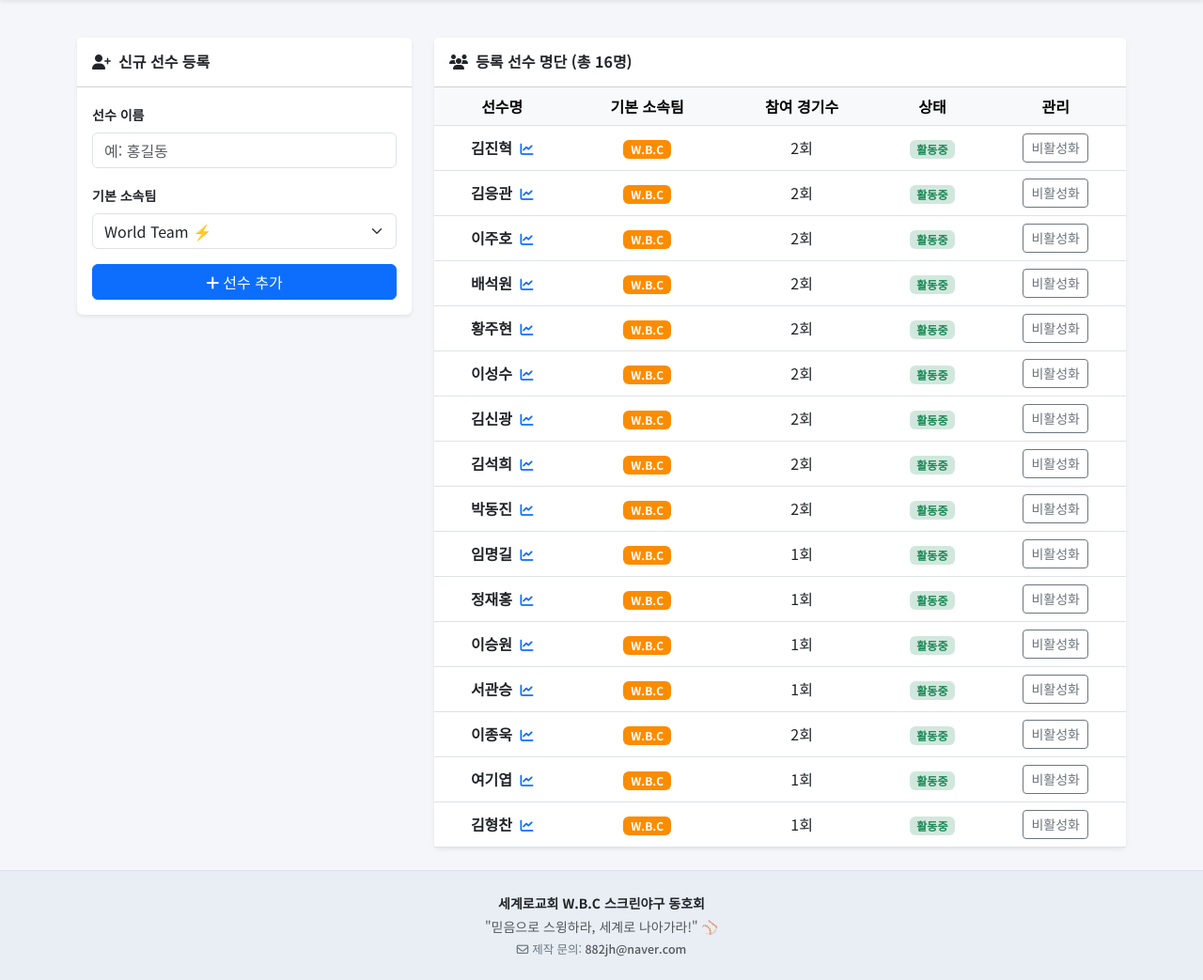
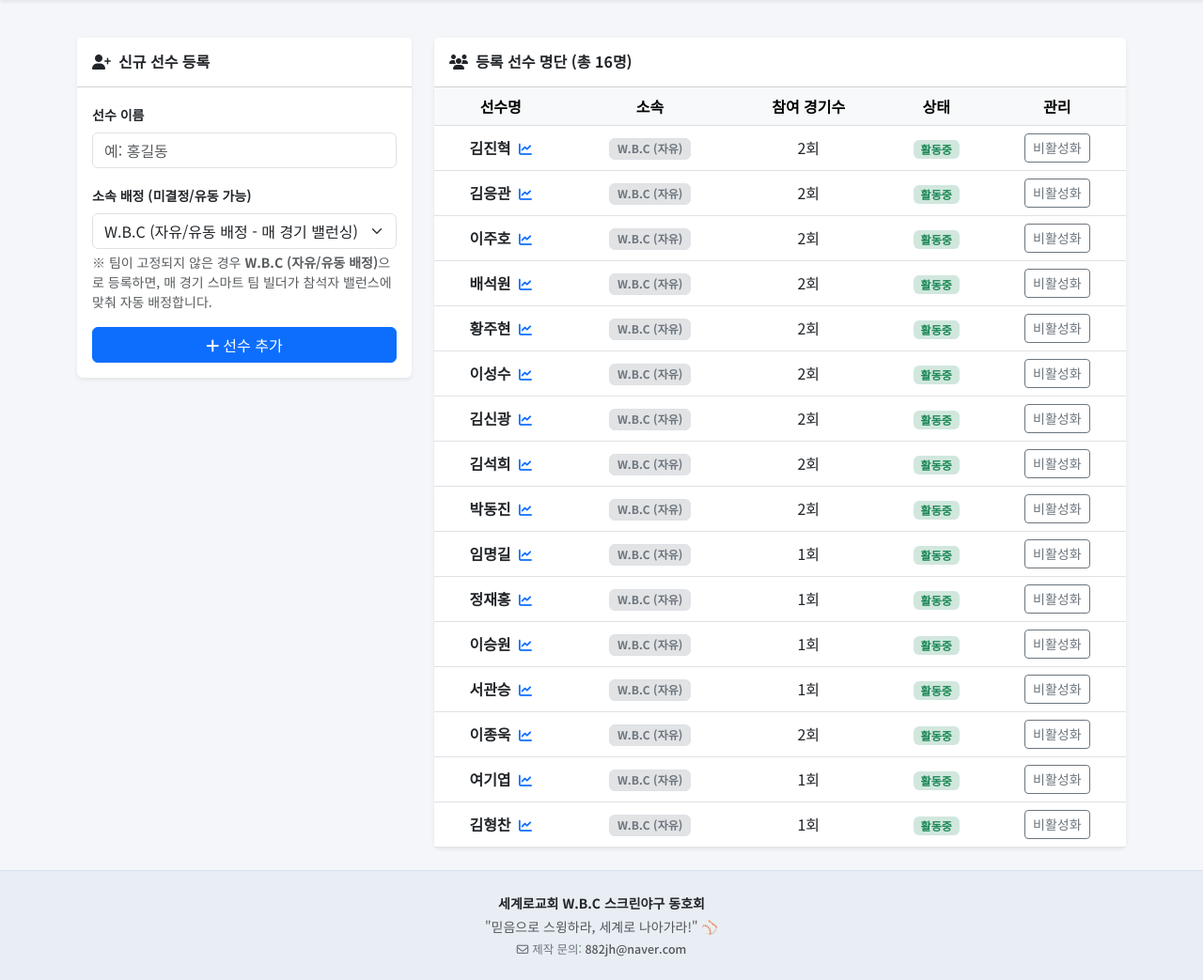
Before and after one commit to Irum725/WBC, a Flask app: page /players in a window 1280 px wide. Shown: the part 86-1129 px from the top of the page at 94% size. Run offline with Flask 3, Linux system fonts and the light colour scheme; the visitor is signed in with stand-in values (Sample User, id 1); data comes from the database, SQL or seed files in the repository; both versions use the stored data as it was after the commit.

Commit message:
feat: Remove rigid player team assignments and support dynamic WBC club membership

```diff
--- a/app.py
+++ b/app.py
@@ -405,7 +405,7 @@ def index():
         gid = latest['id']
         scoreboard = get_scoreboard_data(latest, conn)
         latest_recs = conn.execute('''
-            SELECT p.name,p.team,br.ab,br.hits,br.hr,br.avg,br.slg,br.batting_order
+            SELECT p.name,br.team,br.ab,br.hits,br.hr,br.avg,br.slg,br.batting_order
             FROM batting_records br JOIN players p ON p.id=br.player_id
             WHERE br.game_id=? ORDER BY br.team, br.batting_order
         ''', (gid,)).fetchall()
@@ -1294,11 +1294,12 @@ def game_delete(gid):
 @app.route('/rankings')
 def rankings():
     team = request.args.get('team','all')
-    where = 'AND p.team=?' if team != 'all' else ''
-    params = [team] if team != 'all' else []
+    where = 'AND (p.team=? OR p.id IN (SELECT player_id FROM batting_records WHERE team=?))' if team != 'all' else ''
+    params = [team, team] if team != 'all' else []
     conn = get_db()
     rows = conn.execute(f'''
         SELECT p.id,p.name,p.team,
+               (SELECT team FROM batting_records WHERE player_id=p.id ORDER BY game_id DESC LIMIT 1) recent_team,
                COUNT(DISTINCT br.game_id) games,
                SUM(br.ab) tab, SUM(br.hits) th,
                SUM(br.singles) t1b, SUM(br.doubles) t2b, SUM(br.triples) t3b,
@@ -2434,12 +2435,12 @@ def players_page():
 @admin_required
 def player_add():
     name = request.form.get('name','').strip()
-    team = request.form.get('team','')
-    if name and team in ('World','Believers'):
+    team = request.form.get('team','W.B.C').strip() or 'W.B.C'
+    if name:
         conn = get_db()
         conn.execute('INSERT INTO players(name,team) VALUES(?,?)',(name,team))
         conn.commit(); conn.close()
-        flash(f'✅ {name} 선수가 추가되었습니다.','success')
+        flash(f'✅ {name} 선수가 등록되었습니다. (소속: {team})','success')
     return redirect(url_for('players_page'))
 
 @app.route('/players/<int:pid>/toggle', methods=['POST'])
--- a/templates/index.html
+++ b/templates/index.html
@@ -325,9 +325,11 @@
                             <div>
                                 <div class="fw-bold d-flex align-items-center gap-1 flex-wrap">
                                     {{ p.name }}
+                                    {% if p.team and p.team not in ['W.B.C', '자유', '자유배정', '미정'] %}
                                     <span class="badge {% if p.team == 'World' %}badge-world{% elif p.team == 'Believers' %}badge-believers{% elif p.team == 'Faith' %}badge-faith{% elif p.team == 'Grace' %}badge-grace{% else %}bg-secondary{% endif %}" style="font-size: 0.65rem;">
                                         {{ p.team }}
                                     </span>
+                                    {% endif %}
                                     {% if p.condition_badge %}
                                         <span class="badge {{ p.condition_badge.class }} py-0 px-1" style="font-size: 0.62rem;" title="{{ p.condition_badge.desc }}">
                                             {{ p.condition_badge.emoji }} {{ p.condition_badge.text }}
--- a/templates/manual.html
+++ b/templates/manual.html
@@ -519,9 +519,9 @@
             </div>
             <div class="card-body p-4">
                 <ul class="list-unstyled d-flex flex-column gap-2 small text-secondary mb-0">
-                    <li><i class="fa-solid fa-user-plus text-primary me-2"></i><strong>신규 선수 등록</strong>: 이름과 기본 소속팀(World/Believers/Faith/Grace)을 지정하여 추가.</li>
+                    <li><i class="fa-solid fa-user-plus text-primary me-2"></i><strong>신규 선수 등록</strong>: 이름과 소속을 지정하여 추가 (기본 <code>W.B.C 자유/유동 배정</code> 지원. 매 경기 스마트 팀 빌더가 균등 배정).</li>
                     <li><i class="fa-solid fa-user-slash text-danger me-2"></i><strong>휴면(비활성) 처리</strong>: 출전하지 않는 선수를 비활성화하여 순위표와 팀 배정 명단에서 제외.</li>
-                    <li><i class="fa-solid fa-user-pen text-warning me-2"></i><strong>선수 정보 수정</strong>: 오타 수정 및 소속팀 변경 관리.</li>
+                    <li><i class="fa-solid fa-user-pen text-warning me-2"></i><strong>선수 정보 관리</strong>: 오타 수정, 활성화 토글 및 유동 소속 관리.</li>
                 </ul>
             </div>
         </div>
--- a/templates/players.html
+++ b/templates/players.html
@@ -15,11 +15,15 @@
                         <input type="text" name="name" class="form-control" placeholder="예: 홍길동" required>
                     </div>
                     <div class="mb-3">
-                        <label class="form-label small fw-bold">기본 소속팀</label>
-                        <select name="team" class="form-select" required>
+                        <label class="form-label small fw-bold">소속 배정 (미결정/유동 가능)</label>
+                        <select name="team" class="form-select">
+                            <option value="W.B.C" selected>W.B.C (자유/유동 배정 - 매 경기 밸런싱)</option>
                             <option value="World">World Team ⚡</option>
                             <option value="Believers">Believers Team 🔥</option>
+                            <option value="Faith">Faith Team 🦅</option>
+                            <option value="Grace">Grace Team 👑</option>
                         </select>
+                        <small class="text-muted d-block mt-1">※ 팀이 고정되지 않은 경우 <strong>W.B.C (자유/유동 배정)</strong>으로 등록하면, 매 경기 스마트 팀 빌더가 참석자 밸런스에 맞춰 자동 배정합니다.</small>
                     </div>
                     <button type="submit" class="btn btn-primary w-100">
                         <i class="fa-solid fa-plus me-1"></i>선수 추가
@@ -39,7 +43,7 @@
                     <thead class="table-light">
                         <tr>
                             <th>선수명</th>
-                            <th>기본 소속팀</th>
+                            <th>소속</th>
                             <th>참여 경기수</th>
                             <th>상태</th>
                             <th>관리</th>
@@ -54,9 +58,17 @@
                                 </a>
                             </td>
                             <td>
-                                <span class="badge {{ 'badge-world' if p.team == 'World' else 'badge-believers' }}">
-                                    {{ p.team }}
-                                </span>
+                                {% if p.team == 'World' %}
+                                <span class="badge badge-world">World</span>
+                                {% elif p.team == 'Believers' %}
+                                <span class="badge badge-believers">Believers</span>
+                                {% elif p.team == 'Faith' %}
+                                <span class="badge badge-faith">Faith</span>
+                                {% elif p.team == 'Grace' %}
+                                <span class="badge badge-grace">Grace</span>
+                                {% else %}
+                                <span class="badge bg-secondary-subtle text-secondary border">W.B.C (자유)</span>
+                                {% endif %}
                             </td>
                             <td>{{ p.gc }}회</td>
                             <td>
```
Also changed, not shown: templates/analytics.html (+6 -5 lines), templates/rankings.html (+17 -9 lines), templates/report_player.html (+7 -3 lines), wbc_data.db.
